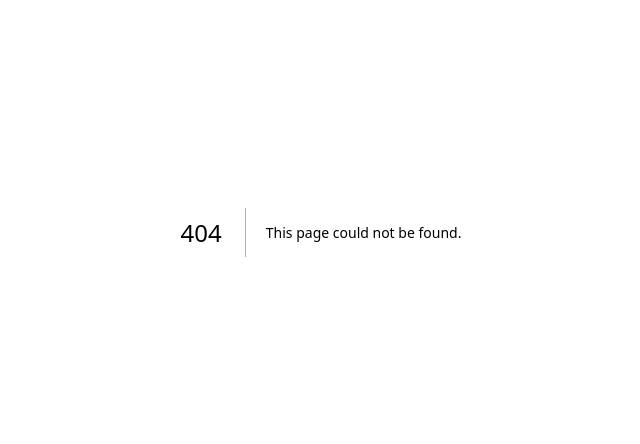
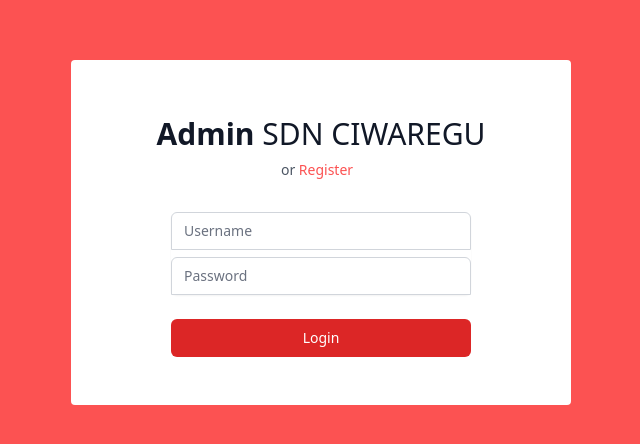
Before and after one commit to azarnuzy/sd-ciwaregu-1-fe, a Next.js app: page /login in a window 1280 px wide. Before the commit this address had no page. Shown: the part 168-612 px from the top of the page, without its empty margins (319-959 px from the left). Built offline with nearby package versions, Linux system fonts and the light colour scheme.

Commit message:
adding login page

```diff
--- /dev/null
+++ b/src/components/Login/LoginPage.jsx
@@ -0,0 +1,50 @@
+import React from "react";
+
+export default function Login() {
+  return (
+    <div className="w-full h-screen flex justify-center bg-light-red items-center">
+      <div className="rounded  w-[500px] flex flex-col items-center bg-white justify-center pt-8 pb-12 px-4 sm:px-6 lg:px-8">
+        <div className="max-w-md w-full space-y-8">
+          <div>
+            <h2 className="mt-6 text-center text-3xl font-extrabold text-gray-900">
+              Admin <span className="font-thin">SDN CIWAREGU</span>
+            </h2>
+            <p className="mt-2 text-center text-sm text-gray-600">
+              or
+              <a
+                href="#"
+                className="font-meduim text-light-red hover:text-red-600 pr-2"
+              >
+                {" "}
+                Register
+              </a>
+            </p>
+          </div>
+        </div>
+
+        <form className="mt-8 w-[300px] space-y-6">
+          <div className="rounded-md shadow-sm -space-y-px">
+            <div>
+              <input type="text" autoComplete="none" required className="apperance-none rounded-none relative block w-full px-3 py-2 border border-gray-300 placeholder-gray-500
+              text-gray-900 rounded-t-md mb-2 focus:outline-none focus:ring-indigo-500 focus:border-indigo-500 focus:z-10sm text-sm"
+              placeholder="Username"/>
+            </div>
+
+            <div>
+              <input type="password" autoComplete="none" required className="apperance-none rounded-none relative block w-full px-3 py-2 border border-gray-300 placeholder-gray-500
+              text-gray-900 rounded-t-md mb-2 focus:outline-none focus:ring-indigo-500 focus:border-indigo-500 focus:z-10sm text-sm"
+              placeholder="Password"/>
+            </div>
+          </div>
+
+          <div>
+            <button className="group relative w-full flex justify-center py-2 px-4 border border-transparent text-sm font-medium rounded-md
+            text-white bg-red-600 hover:bg-red-700 focus:outline-none focus:ring-2 focus:ring-offset-2 focus:ring-indigo-500">
+                Login
+            </button>
+          </div>
+        </form>
+      </div>
+    </div>
+  );
+}
--- /dev/null
+++ b/src/pages/login/index.jsx
@@ -0,0 +1,10 @@
+import LoginPage from '@/components/Login/LoginPage'
+
+
+export default function Login() {
+    return (
+        <>
+            <LoginPage/>
+        </>
+    )
+}
```
Also changed, not shown: src/components/Login/RegisterPage.jsx (added), 1 other file (tests, documents, lock files or other folders).
